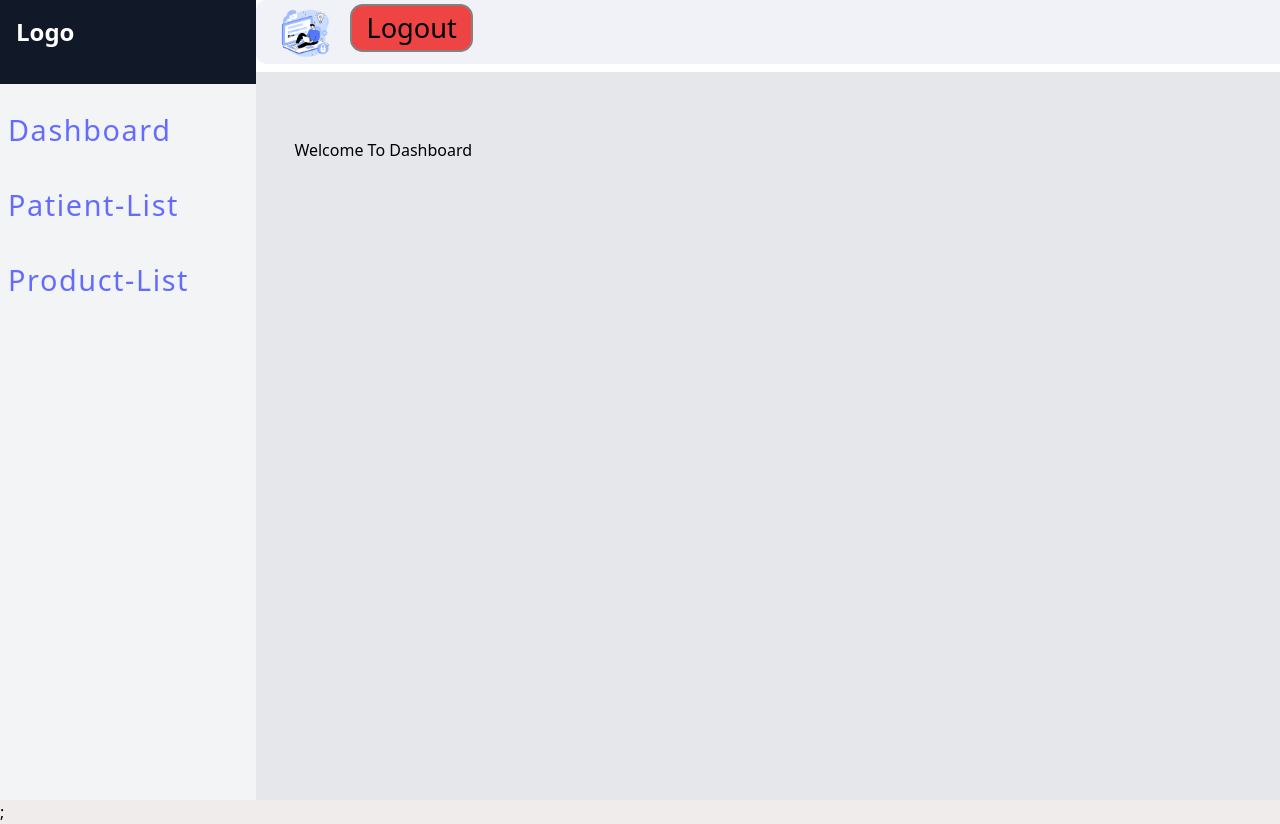
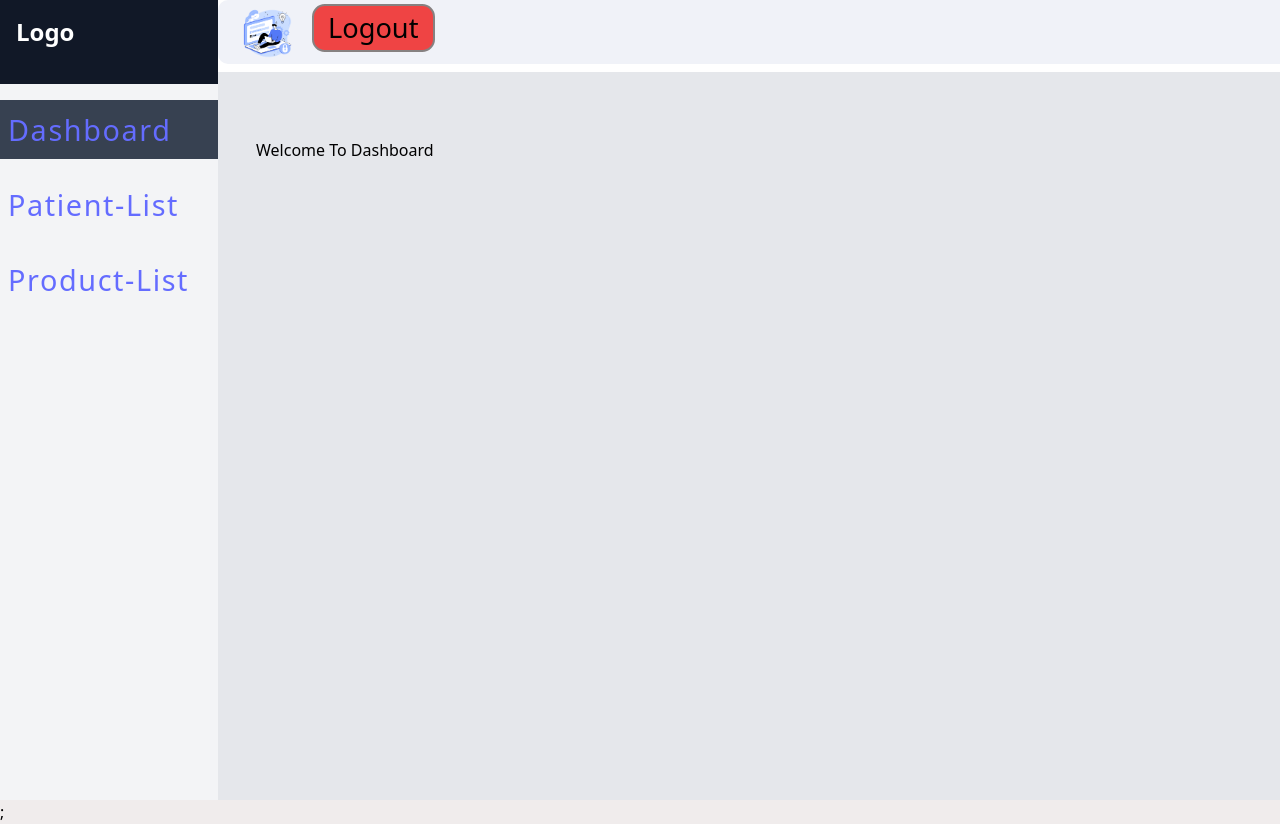
Before and after one commit to KhushilPatel/Jupiter, a Next.js app: page /dashboard in a window 1280 px wide. Built offline with nearby package versions, Linux system fonts and the light colour scheme.

Commit message:
new changes(6march)

```diff
--- a/components/Product/List/Product-List.tsx
+++ b/components/Product/List/Product-List.tsx
@@ -23,6 +23,7 @@ const Product_List = () => {
 
   const ProductList = async () => {
     try {
+      setLoading(true);
       const payload = {
         Authorization: `Bearer ${auth}`,
       };
--- a/components/Sider.tsx
+++ b/components/Sider.tsx
@@ -1,10 +1,11 @@
 import Link from 'next/link';
+import { Router, useRouter } from 'next/router';
 import React from 'react';
 
 const Sider = () => {
+const router=useRouter()
   return (
-    <div className="flex flex-col w-full h-full bg-gray-100">
-      {/* Left Panel */}
+    <div className="flex flex-col h-full bg-gray-100">
 
           <div className="p-4 bg-gray-900">
             <h1 className="text-2xl font-bold text-white">Logo</h1>
@@ -13,19 +14,19 @@ const Sider = () => {
           <nav className="space-y-4 mt-4">
             <Link
             href="/dashboard"
-            className="block p-2 hover:bg-gray-700 transition duration-300 ease-in-out"
+            className={`block p-2 hover:bg-gray-700 transition duration-300 ease-in-out ${router.pathname === '/dashboard' ? 'bg-gray-700' : ''}`}
             >
             Dashboard
             </Link>
             <Link
             href="/patient"
-            className="block p-2 hover:bg-gray-700 transition duration-300 ease-in-out"
+            className={`block p-2 hover:bg-gray-700 transition duration-300 ease-in-out ${router.pathname === '/patient' ? 'bg-gray-700' : ''}`}
             >
             Patient-List
             </Link>
             <Link
             href="/product"
-            className="block p-2 hover:bg-gray-700 transition duration-300 ease-in-out"
+            className={`block p-2 hover:bg-gray-700 transition duration-300 ease-in-out ${router.pathname === '/product' ? 'bg-gray-700' : ''}`}
             >
             Product-List
             </Link>
--- a/pages/dashboard/index.tsx
+++ b/pages/dashboard/index.tsx
@@ -19,8 +19,7 @@ const Dashboard = () => {
       <Head>
         <title>Dashboard</title>
       </Head>
-     <div className='w-[20%] min-h-screen'>
-
+     <div className='w-[17%] min-h-screen'>
       <Sider/>
      </div>
 
```
Lines whose indentation alone changed are shown as unchanged.
